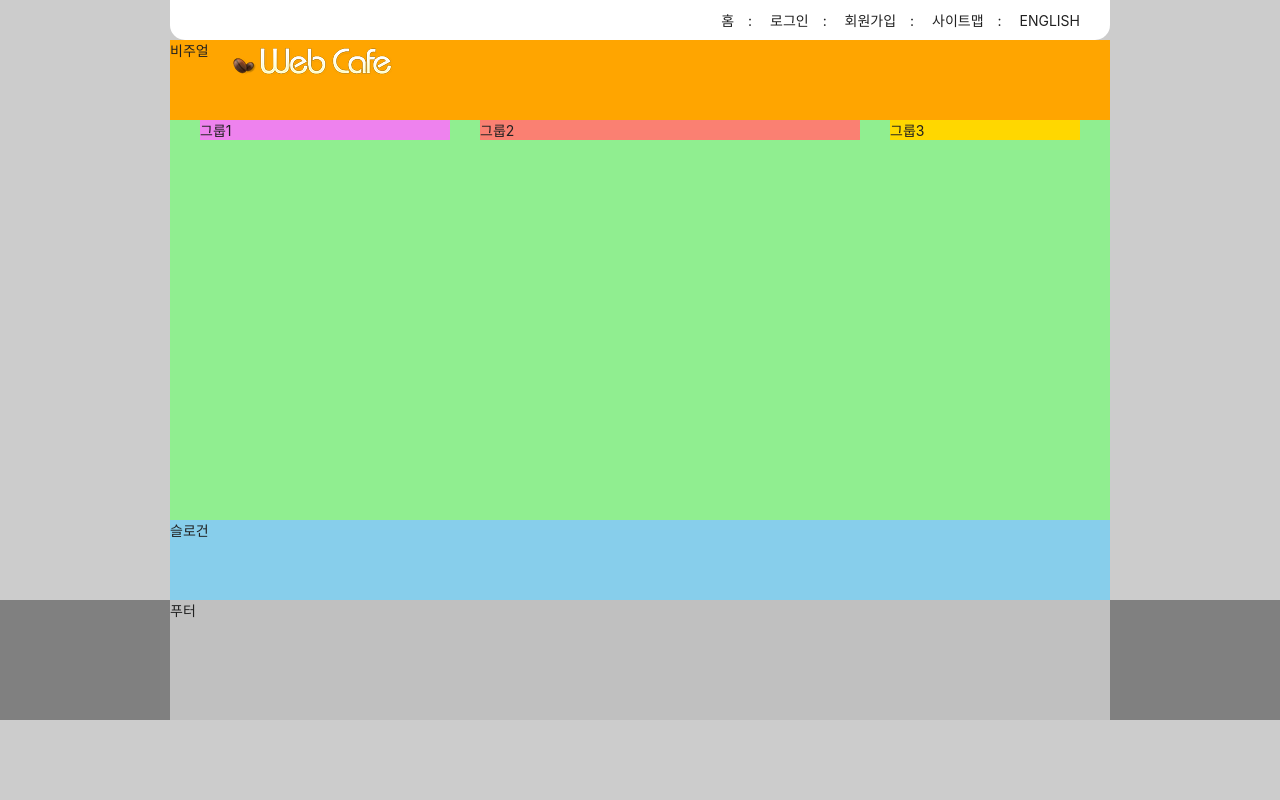
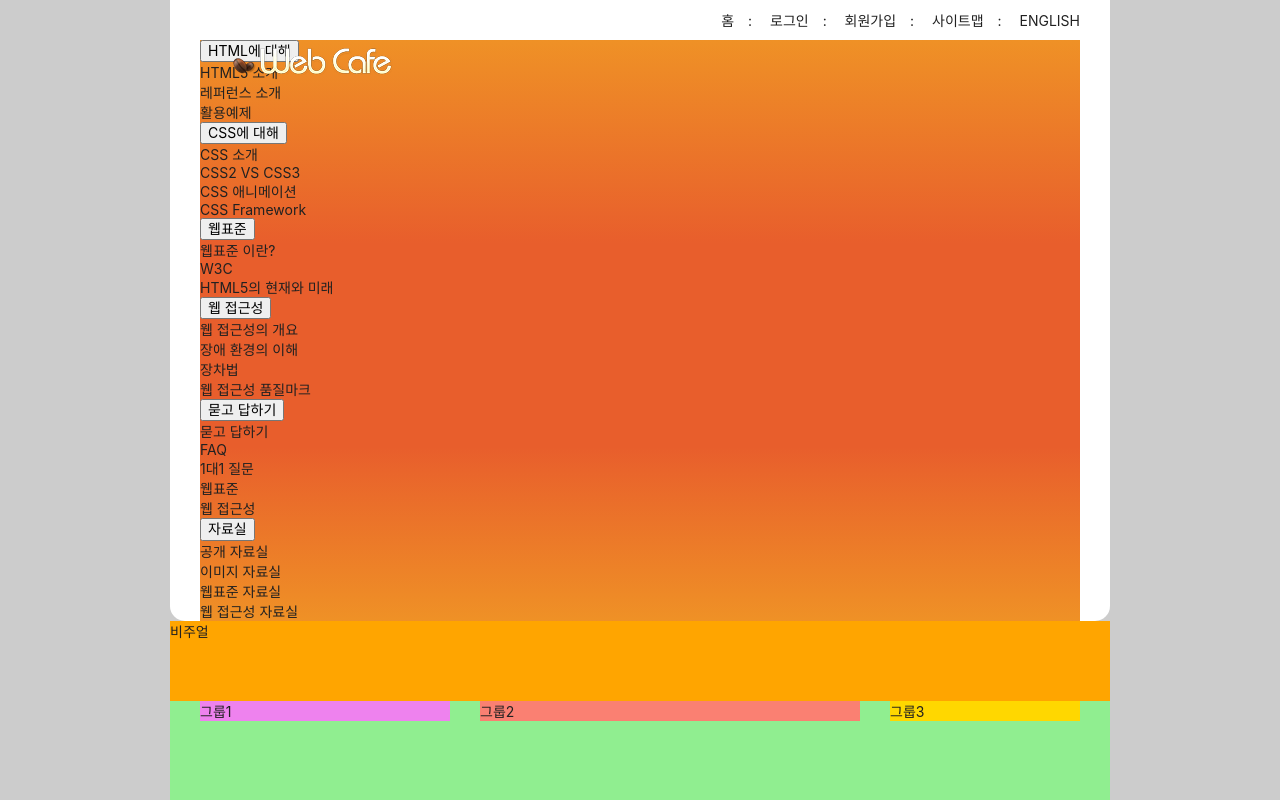
Before and after one commit to zerocalorie1226/HTML5, a website: page index.html in a window 1280 px wide. Shown: the top 800 px of the page. Drawn offline with Linux system fonts and the light colour scheme; a web font is replaced by a local one.

Commit message:
메인메뉴 마크업 및 배경 색상 적용

```diff
--- a/index.html
+++ b/index.html
@@ -43,6 +43,107 @@
       </ul>
       <nav class="navigation">
         <h2 class="a11y-hidden">메인 메뉴</h2>
+        <ul class="menu">
+          <li class="menu-item is-active">
+            <button type="button" class="menu-button">HTML에 대해</button>
+            <ul class="sub-menu menu-html">
+              <li>
+                <a href="/">HTML5 소개</a>
+              </li>
+              <li>
+                <a href="/">레퍼런스 소개</a>
+              </li>
+              <li>
+                <a href="/">활용예제</a>
+              </li>
+            </ul>
+          </li>
+          <li class="menu-item">
+            <button type="button" class="menu-button">CSS에 대해</button>
+            <ul class="sub-menu menu-css">
+              <li>
+                <a href="/">CSS 소개</a>
+              </li>
+              <li>
+                <a href="/">CSS2 VS CSS3</a>
+              </li>
+              <li>
+                <a href="/">CSS 애니메이션</a>
+              </li>
+              <li>
+                <a href="/">CSS Framework</a>
+              </li>
+            </ul>
+          </li>
+          <li class="menu-item">
+            <button type="button" class="menu-button">웹표준</button>
+            <ul class="sub-menu menu-standards">
+              <li>
+                <a href="/">웹표준 이란?</a>
+              </li>
+              <li>
+                <a href="/">W3C</a>
+              </li>
+              <li>
+                <a href="/">HTML5의 현재와 미래</a>
+              </li>
+            </ul>
+          </li>
+          <li class="menu-item">
+            <button type="button" class="menu-button">웹 접근성</button>
+            <ul class="sub-menu menu-accessibility">
+              <li>
+                <a href="/">웹 접근성의 개요</a>
+              </li>
+              <li>
+                <a href="/">장애 환경의 이해</a>
+              </li>
+              <li>
+                <a href="/">장차법</a>
+              </li>
+              <li>
+                <a href="/">웹 접근성 품질마크</a>
+              </li>
+            </ul>
+          </li>
+          <li class="menu-item">
+            <button type="button" class="menu-button">묻고 답하기</button>
+            <ul class="sub-menu menu-qna">
+              <li>
+                <a href="/">묻고 답하기</a>
+              </li>
+              <li>
+                <a href="/">FAQ</a>
+              </li>
+              <li>
+                <a href="/">1대1 질문</a>
+              </li>
+              <li>
+                <a href="/">웹표준</a>
+              </li>
+              <li>
+                <a href="/">웹 접근성</a>
+              </li>
+            </ul>
+          </li>
+          <li class="menu-item">
+            <button type="button" class="menu-button">자료실</button>
+            <ul class="sub-menu menu-archive">
+              <li>
+                <a href="/">공개 자료실</a>
+              </li>
+              <li>
+                <a href="/">이미지 자료실</a>
+              </li>
+              <li>
+                <a href="/">웹표준 자료실</a>
+              </li>
+              <li>
+                <a href="/">웹 접근성 자료실</a>
+              </li>
+            </ul>
+          </li>
+        </ul>
       </nav>
     </header>
     <div class="visual">비주얼</div>
--- a/styles/style.css
+++ b/styles/style.css
@@ -3,9 +3,12 @@
 
 /* 숨김 콘텐츠 */
 .a11y-hidden {
-  background-color: yellow;
+  background-color: red;
   position: absolute;
-  top: -9999em;
+  width: 1px;
+  height: 1px;
+  overflow: hidden;
+  clip-path: polygon(0 0, 0 0, 0 0);
 }
 
 /* 기본 스타일 */
@@ -92,6 +95,19 @@ body {
   margin-right: 4px;
 }
 
+/* 메인 메뉴  */
+.menu {
+  background: #e85e2c
+    linear-gradient(
+      to bottom,
+      #1e5799 0%,
+      #ef9126 0%,
+      #e85e2c 35%,
+      #e85e2c 70%,
+      #ef9126 100%
+    );
+}
+
 /* 비주얼 */
 .visual {
   background: orange;
```
